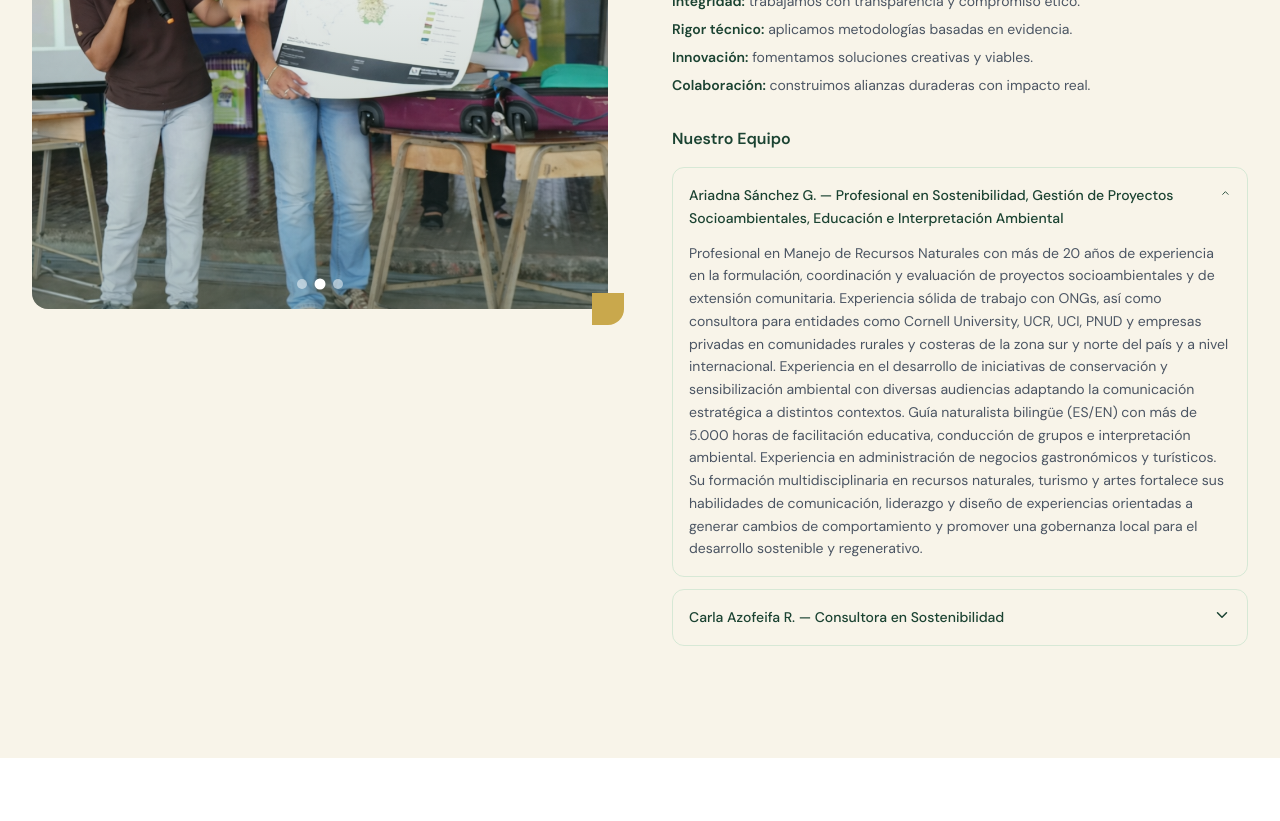
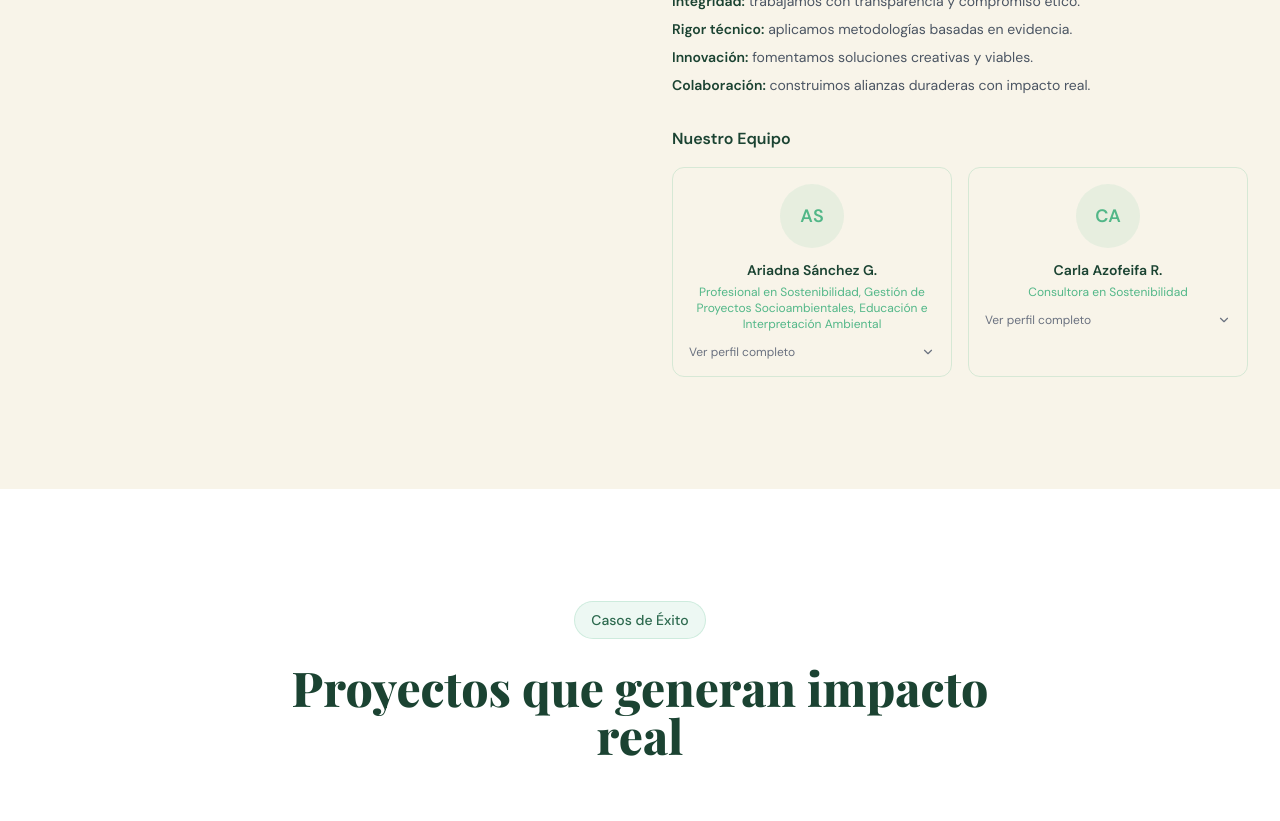
Before and after one commit to tomasSStropper/savia-page, a React (Create React App) app in the folder savia-website/: page / in a window 1280 px wide. Shown: the part 3520-4341 px from the top of the page. Built offline with nearby package versions, Linux system fonts and the light colour scheme; grey boxes are pictures that could not be loaded; a web font is replaced by a local one.

Commit message:
Update About section layout and team cards

```diff
--- a/savia-website/src/components/sections/AboutSection.jsx
+++ b/savia-website/src/components/sections/AboutSection.jsx
@@ -6,7 +6,6 @@ import {
   fadeInLeft,
   fadeInRight,
   staggerContainer,
-  fadeInUp,
 } from '../../hooks/useScrollAnimation';
 import { useLang } from '../context/LanguageContext';
 
@@ -16,26 +15,11 @@ const carouselImages = [
   '/images/about-bandera-azul.png',
 ];
 
-const teamItems = [
-  {
-    id: 1,
-    header:
-      'Ariadna Sánchez G. — Profesional en Sostenibilidad, Gestión de Proyectos Socioambientales, Educación e Interpretación Ambiental',
-    body:
-      'Profesional en Manejo de Recursos Naturales con más de 20 años de experiencia en la formulación, coordinación y evaluación de proyectos socioambientales y de extensión comunitaria. Experiencia sólida de trabajo con ONGs, así como consultora para entidades como Cornell University, UCR, UCI, PNUD y empresas privadas en comunidades rurales y costeras de la zona sur y norte del país y a nivel internacional. Experiencia en el desarrollo de iniciativas de conservación y sensibilización ambiental con diversas audiencias adaptando la comunicación estratégica a distintos contextos. Guía naturalista bilingüe (ES/EN) con más de 5.000 horas de facilitación educativa, conducción de grupos e interpretación ambiental. Experiencia en administración de negocios gastronómicos y turísticos. Su formación multidisciplinaria en recursos naturales, turismo y artes fortalece sus habilidades de comunicación, liderazgo y diseño de experiencias orientadas a generar cambios de comportamiento y promover una gobernanza local para el desarrollo sostenible y regenerativo.',
-  },
-  {
-    id: 2,
-    header: 'Carla Azofeifa R. — Consultora en Sostenibilidad',
-    body: 'Falta Resumen',
-  },
-];
-
 const AboutSection = ({ id }) => {
   const { ref, inView } = useScrollAnimation();
   const { t } = useLang();
   const [currentSlide, setCurrentSlide] = useState(0);
-  const [openItem, setOpenItem] = useState(1);
+  const [openTeam, setOpenTeam] = useState(null);
 
   useEffect(() => {
     const interval = setInterval(() => {
@@ -45,9 +29,6 @@ const AboutSection = ({ id }) => {
     return () => clearInterval(interval);
   }, []);
 
-  const toggleItem = (itemId) => {
-    setOpenItem((prev) => (prev === itemId ? null : itemId));
-  };
 
   return (
     <section id={id} className="section-padding bg-cream" ref={ref}>
@@ -57,7 +38,7 @@ const AboutSection = ({ id }) => {
         animate={inView ? 'visible' : 'hidden'}
         className="container-max"
       >
-        <div className="grid grid-cols-1 lg:grid-cols-2 gap-16 items-center">
+        <div className="grid grid-cols-1 lg:grid-cols-2 gap-16 items-start">
           <motion.div variants={fadeInLeft} className="relative">
             <div className="relative rounded-2xl overflow-hidden h-[500px]">
               {carouselImages.map((image, index) => (
@@ -121,33 +102,54 @@ const AboutSection = ({ id }) => {
               </ul>
             </div>
 
-            <div>
-              <h4 className="font-semibold text-primary mb-4">{t.about.teamTitle}</h4>
-              <div className="space-y-3">
-                {teamItems.map((item) => {
-                  const isOpen = openItem === item.id;
+            <div className="mt-8">
+              <h4 className="font-semibold text-primary mb-4">Nuestro Equipo</h4>
+              <div className="grid grid-cols-1 md:grid-cols-2 gap-4">
+                {/* Ariadna */}
+                <div className="border border-accent/20 rounded-xl p-4">
+                  <div className="flex flex-col items-center text-center mb-3">
+                    <div className="w-16 h-16 rounded-full bg-accent/10 flex items-center justify-center mb-3">
+                      <span className="text-accent font-semibold text-lg">AS</span>
+                    </div>
+                    <h5 className="font-semibold text-primary text-sm">Ariadna Sánchez G.</h5>
+                    <p className="text-xs text-accent mt-1">Profesional en Sostenibilidad, Gestión de Proyectos Socioambientales, Educación e Interpretación Ambiental</p>
+                  </div>
+                  <button
+                    onClick={() => setOpenTeam(openTeam === 'ariadna' ? null : 'ariadna')}
+                    className="w-full flex items-center justify-between text-xs text-gray-500 hover:text-accent transition-colors"
+                  >
+                    <span>Ver perfil completo</span>
+                    <ChevronDown size={14} className={`transition-transform duration-300 ${openTeam === 'ariadna' ? 'rotate-180' : ''}`} />
+                  </button>
+                  {openTeam === 'ariadna' && (
+                    <p className="text-xs text-gray-600 leading-relaxed mt-3 border-t border-accent/10 pt-3">
+                      Profesional en Manejo de Recursos Naturales con más de 20 años de experiencia en la formulación, coordinación y evaluación de proyectos socioambientales y de extensión comunitaria. Experiencia sólida de trabajo con ONGs, así como consultora para entidades como Cornell University, UCR, UCI, PNUD y empresas privadas en comunidades rurales y costeras de la zona sur y norte del país y a nivel internacional. Experiencia en el desarrollo de iniciativas de conservación y sensibilización ambiental con diversas audiencias adaptando la comunicación estratégica a distintos contextos. Guía naturalista bilingüe (ES/EN) con más de 5.000 horas de facilitación educativa, conducción de grupos e interpretación ambiental. Experiencia en administración de negocios gastronómicos y turísticos. Su formación multidisciplinaria en recursos naturales, turismo y artes fortalece sus habilidades de comunicación, liderazgo y diseño de experiencias orientadas a generar cambios de comportamiento y promover una gobernanza local para el desarrollo sostenible y regenerativo.
+                    </p>
+                  )}
+                </div>
 
-                  return (
-                    <motion.div key={item.id} variants={fadeInUp} className="border border-accent/20 rounded-xl p-4">
-                      <button
-                        type="button"
-                        onClick={() => toggleItem(item.id)}
-                        className="w-full text-left flex justify-between items-start cursor-pointer gap-3"
-                      >
-                        <span className="font-medium text-primary text-sm leading-relaxed">{item.header}</span>
-                        <ChevronDown
-                          size={18}
-                          className={`text-primary transition-transform duration-300 ${
-                            isOpen ? 'rotate-180' : 'rotate-0'
-                          }`}
-                        />
-                      </button>
-                      {isOpen ? (
-                        <p className="text-sm text-gray-600 leading-relaxed mt-3">{item.body}</p>
-                      ) : null}
-                    </motion.div>
-                  );
-                })}
+                {/* Carla */}
+                <div className="border border-accent/20 rounded-xl p-4">
+                  <div className="flex flex-col items-center text-center mb-3">
+                    <div className="w-16 h-16 rounded-full bg-accent/10 flex items-center justify-center mb-3">
+                      <span className="text-accent font-semibold text-lg">CA</span>
+                    </div>
+                    <h5 className="font-semibold text-primary text-sm">Carla Azofeifa R.</h5>
+                    <p className="text-xs text-accent mt-1">Consultora en Sostenibilidad</p>
+                  </div>
+                  <button
+                    onClick={() => setOpenTeam(openTeam === 'carla' ? null : 'carla')}
+                    className="w-full flex items-center justify-between text-xs text-gray-500 hover:text-accent transition-colors"
+                  >
+                    <span>Ver perfil completo</span>
+                    <ChevronDown size={14} className={`transition-transform duration-300 ${openTeam === 'carla' ? 'rotate-180' : ''}`} />
+                  </button>
+                  {openTeam === 'carla' && (
+                    <p className="text-xs text-gray-600 leading-relaxed mt-3 border-t border-accent/10 pt-3">
+                      Falta Resumen
+                    </p>
+                  )}
+                </div>
               </div>
             </div>
           </motion.div>
```
